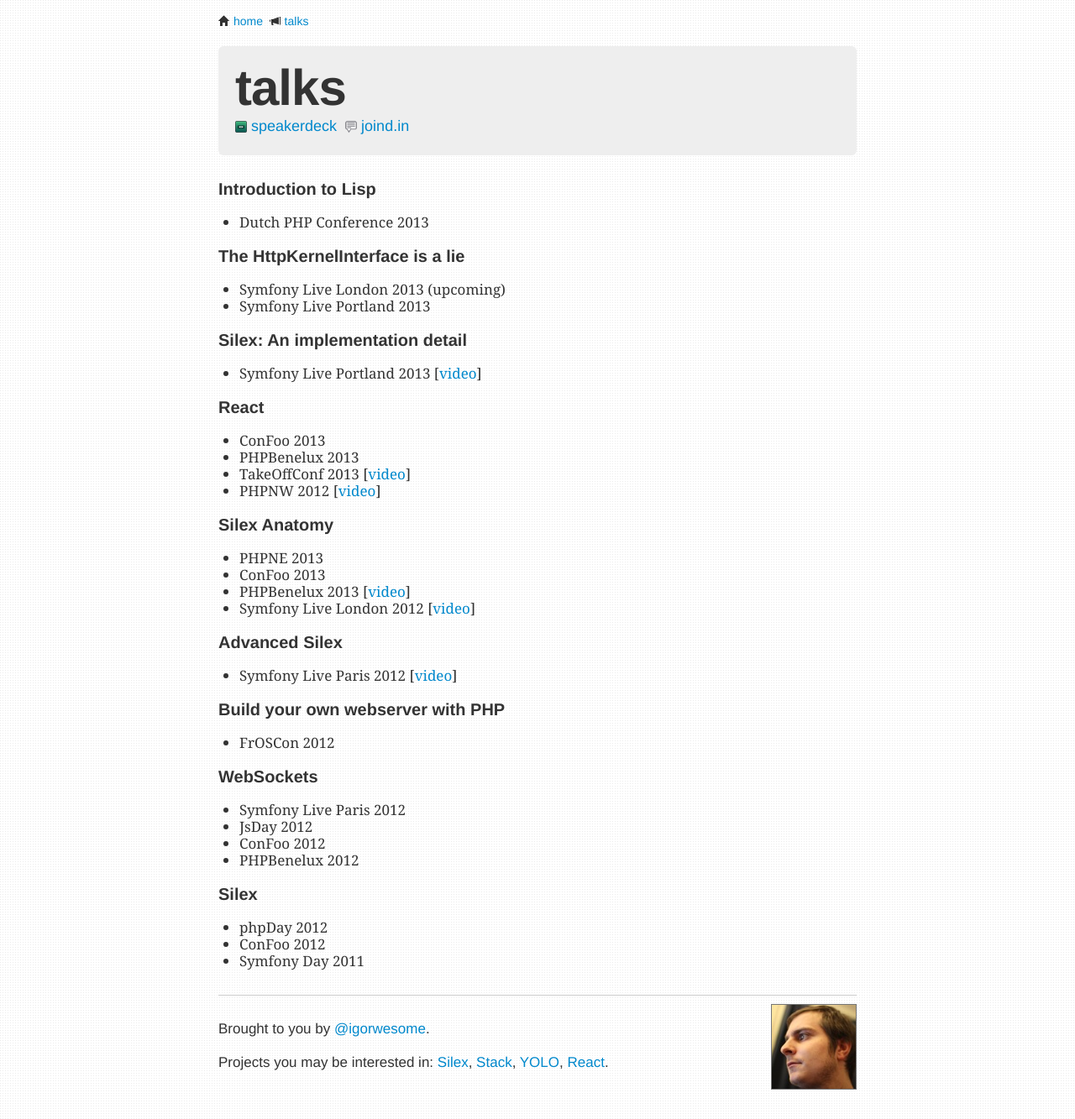
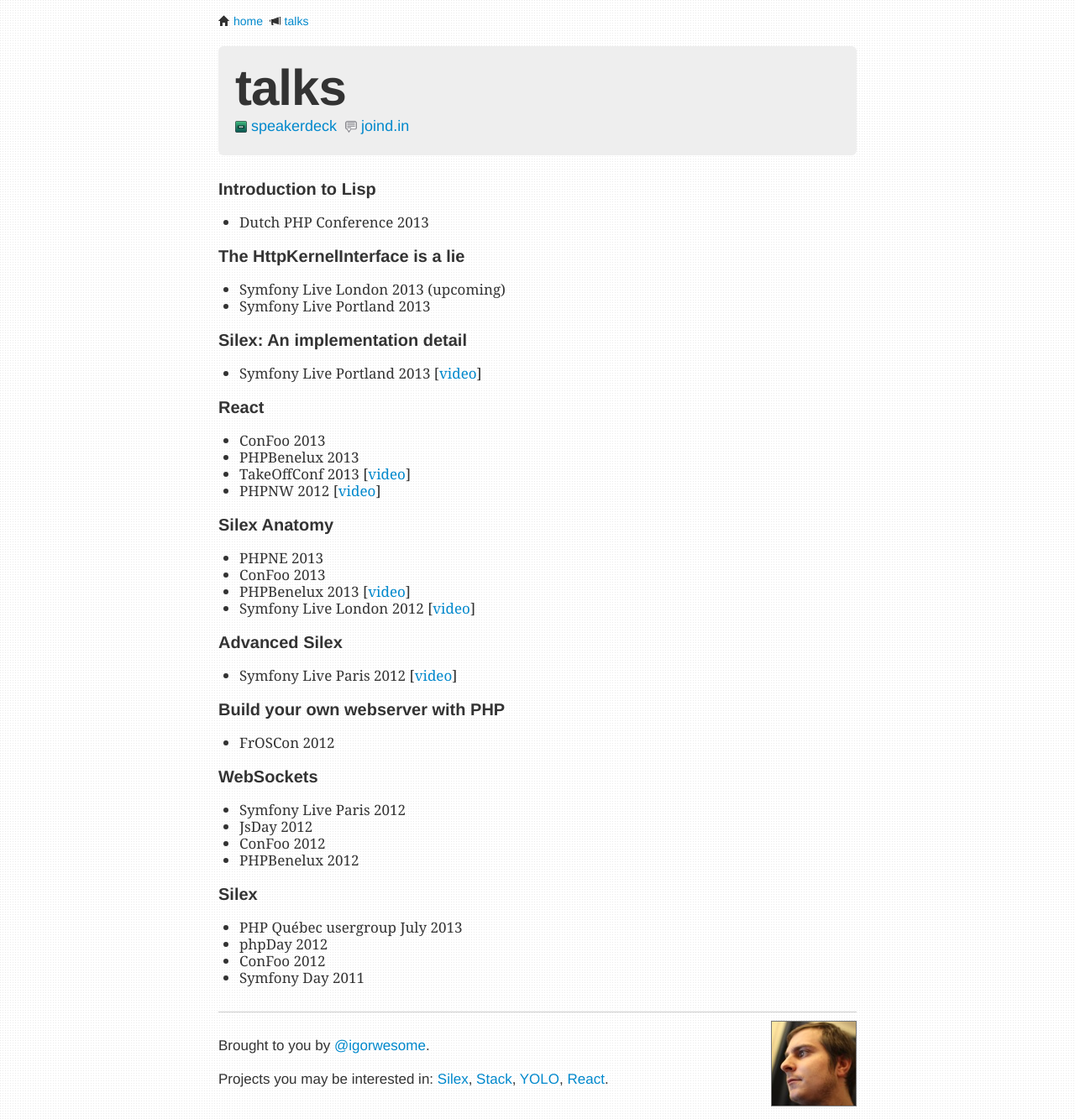
Before and after one commit to igorw/weblog, a Jekyll site: the page built from talks.md, in a window 1280 px wide. Shown: the whole page at 84% size. Built offline with Jekyll 4.4.1, drawn with Linux system fonts in a browser that asks for light colours; Markdown is read by kramdown in place of the engine named in the settings.

Commit message:
Add silex intro at phpquebec

```diff
--- a/talks.md
+++ b/talks.md
@@ -48,6 +48,7 @@
 
 ### Silex
 
+* PHP Québec usergroup July 2013
 * phpDay 2012
 * ConFoo 2012
 * Symfony Day 2011
```
